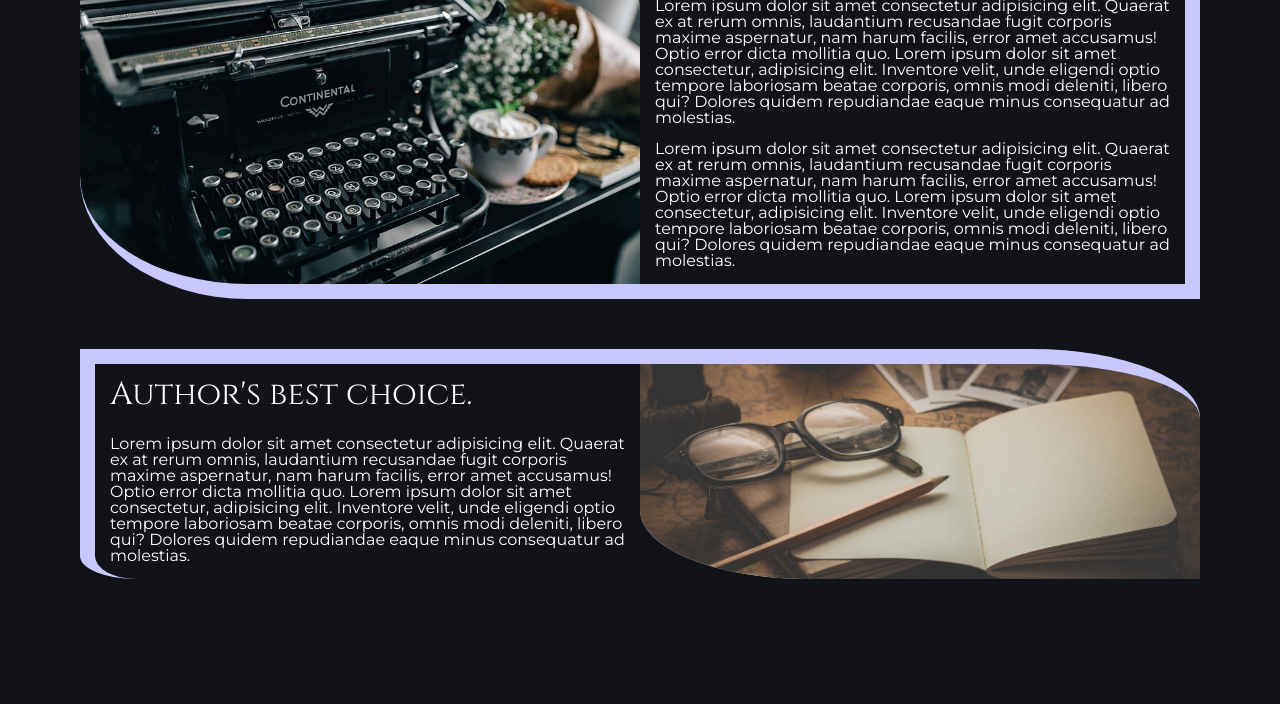
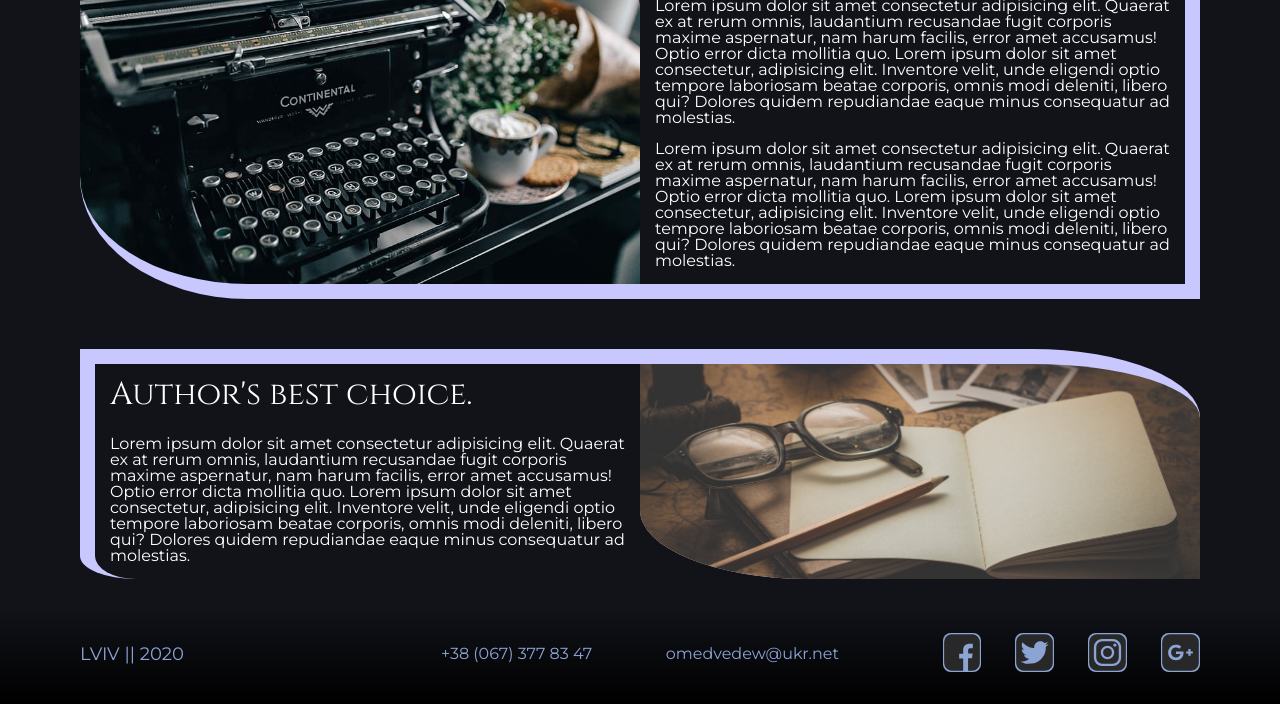
Before and after one commit to omedvedew/my-library, a plain HTML site: page index.html in a window 1280 px wide. Shown: the part 754-1458 px from the top of the page. Before the commit the page ends 1333 px from the top, so only its background shows below. Drawn offline with Linux system fonts and the light colour scheme.

Commit message:
added footer

```diff
--- a/index.html
+++ b/index.html
@@ -95,5 +95,38 @@
             </div>
         </div>
     </main>
+
+    <!-- footer -->
+    <footer class="footer">
+        <div class="container footer-container">
+            <div class="row">
+                <div class="col-md-3 place">
+                    LVIV || 2020
+                </div>
+                <div class="col-md-6">
+                    <div class="contacts">
+                        <a href="tel:+380673778347">+38 (067) 377 83 47</a>
+                        <a href="mailto:omedvedew@ukr.net">omedvedew@ukr.net</a>
+                    </div>
+                </div>
+                <div class="col-md-3">
+                    <div class="social-links">
+                        <a href="">
+                            <img class="social-icon" src="images/iconfinder_icon-02_2515845.svg" alt="">
+                        </a>
+                        <a href="">
+                            <img class="social-icon" src="images/iconfinder_icon-03_2515844.svg" alt="">
+                        </a>
+                        <a href="">
+                            <img class="social-icon" src="images/iconfinder_icon-04_2515843.svg" alt="">
+                        </a>
+                        <a href="">
+                            <img class="social-icon" src="images/iconfinder_icon-05_2515842.svg" alt="">
+                        </a>
+                    </div>
+                </div>
+            </div>
+        </div>
+    </footer>
 </body>
 </html>
--- a/style.css
+++ b/style.css
@@ -64,6 +64,12 @@ body {
     font-family: 'Cinzel', serif;
     font-size: 36px;
     color: #5773ac;
+    transition: all 1s;
+}
+
+.logo a:hover {
+    color: rgb(200, 130, 70);
+    transition: all 0.5s;
 }
 
 nav {
@@ -80,10 +86,12 @@ nav {
     font-size: 16px;
     color: #8ca4d4;
     text-align: center;
+    transition: all 0.5s;
 }
 
 .menu a:hover {
     color: rgb(200, 130, 70);
+    transition: all 0.3s;
 }
 
 .auth {
@@ -99,18 +107,23 @@ nav {
     border-radius: 25%;
     color: #8ca4d4;
     background-color: rgba(255, 255, 255, 0.1);
+    transition: all 1s;
 }
 
 .auth button:hover {
     color: rgb(200, 130, 70);
     border: 1px solid  rgb(200, 130, 70);
     cursor: pointer;
+    transition: all 0.5s;
 }
 
 .auth button:focus {
     outline: none;
-    background: linear-gradient(to bottom, #8ca4d4, white);
-    color: #324b7c;
+    background:  rgba(255, 255, 190, 1);
+    color: rgb(200, 130, 70);
+    border: 1px solid rgb(200, 130, 70);
+    box-shadow: 0px 0px 15px 7px rgba(255, 230, 140, 0.6);
+    transition: all 0.3s;
 }
 
 .mobile-menu {
@@ -215,6 +228,64 @@ nav {
     border-bottom-left-radius: 30%;
     border-top-right-radius: 30%;
 }
+
+/* FOOTER-FORMATTING */
+footer {
+    background: linear-gradient(to top, black 0.5%,  rgba(18, 21, 27, 0.5));
+    display: flex;
+    height: 100px;
+    margin-top: 25px;
+}
+
+.footer-container .row {
+    height: 100%;
+    align-items: center;
+}
+
+.place {
+    color: #8ca4d4;
+    font-size: 18px;
+    line-height: 20px;
+}
+
+.contacts {
+    display: flex;
+    justify-content: space-evenly;
+}
+
+.contacts a {
+    text-decoration: none;
+    color: #8ca4d4;
+    transition: all 0.5s;
+}
+
+.contacts a:hover {
+    color: rgb(200, 130, 70);
+    transition: all 0.3s;
+}
+
+.social-links {
+    display: flex;
+    justify-content: space-between;
+}
+
+.social-links a {
+    flex: 0 0 15%;
+    max-width: 15%;
+}
+
+.social-icon {
+    background-color: #8ca4d4;
+    border-radius: 20%;
+    transition: all 0.5s;
+}
+
+.social-icon:hover {
+    background-color: rgb(200, 130, 70);
+    box-shadow: 0px 0px 10px 5px rgba(255, 220, 190, 0.6);
+    transition: all 0.5s;
+}
+
 
 /* ADAPTIVE */
 
@@ -507,17 +578,8 @@ nav {
     .a-i-second {
         padding: 0;
         margin-top: 10px;
-        /* border-radius: 0;
-        border-bottom-left-radius: 50%;
-        border-bottom-right-radius: 50%; */
         background-color: rgba(255, 255, 255, 0.8);
     }
-
-    /* .a-i-second img {
-        border-radius: 0;
-        border-bottom-left-radius: 50%;
-        border-bottom-right-radius: 50%;
-    } */
 
     .about-description h2 {
         text-align: center;
```
Also changed, not shown: images/iconfinder_icon-02_2515845.svg (added), images/iconfinder_icon-03_2515844.svg (added), images/iconfinder_icon-04_2515843.svg (added), images/iconfinder_icon-05_2515842.svg (added).
